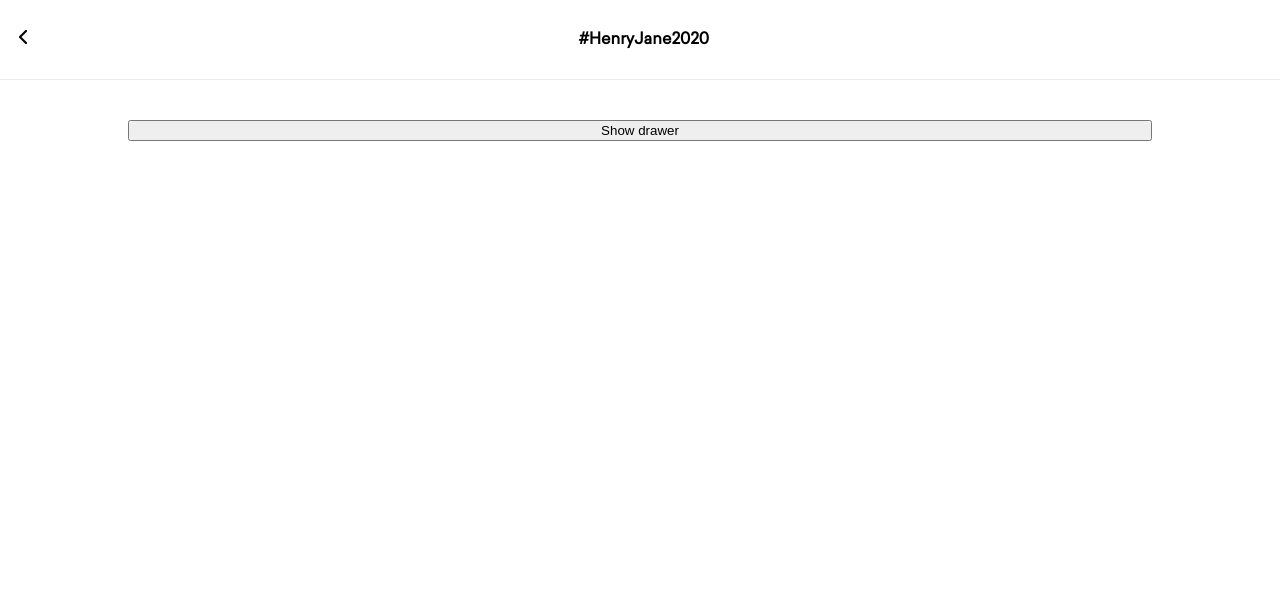
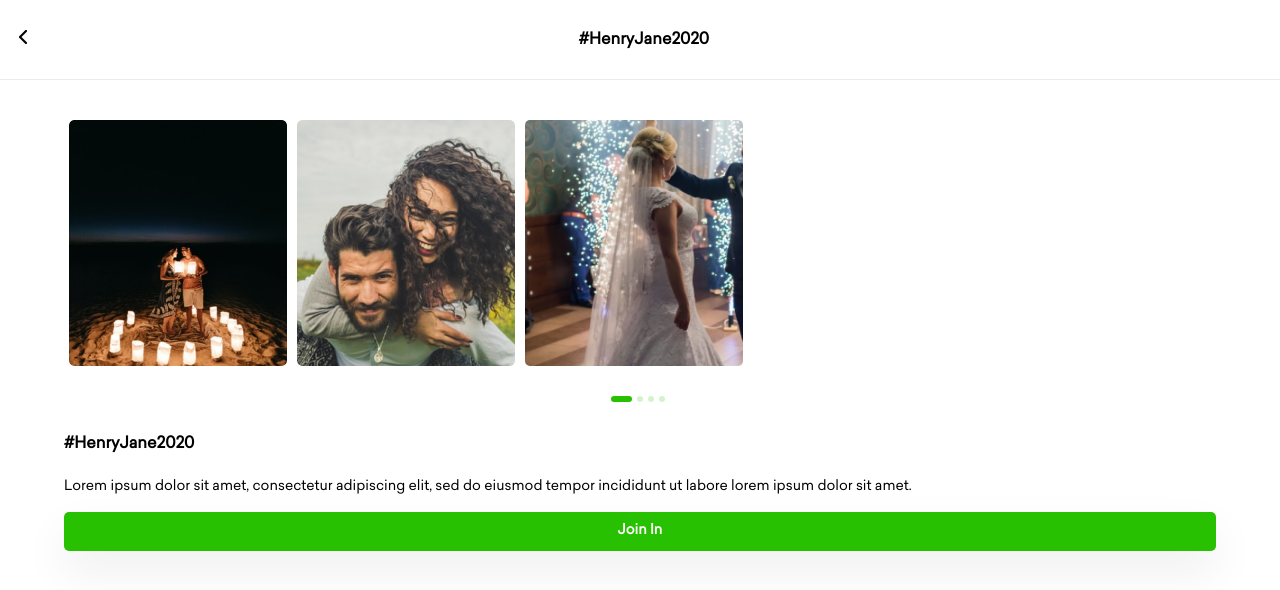
Before and after one commit to chibaba/owan, a React (Create React App) app: page / in a window 1280 px wide. Shown: the top 590 px of the page. Built offline with nearby package versions, Linux system fonts and the light colour scheme.

Commit message:
add event description view

```diff
--- a/src/Pages/Home/index.jsx
+++ b/src/Pages/Home/index.jsx
@@ -1,23 +1,54 @@
 import React from 'react';
+import Styled from 'styled-components';
 import Layout from '../../Commons/Layout';
 import Drawer from '../../Commons/Drawer';
 import { useAppContext } from '../../Context/AppContext';
+import EventsCarousel from '../../Components/EventsCarousel';
+import Button from '../../Commons/Button';
 
-function Home() {
-  const { showDrawer, handleDrawerState } = useAppContext();
-
-  function toggleDrawer() {
-    handleDrawerState();
-  }
+function Home({ events }) {
+  const { showDrawer } = useAppContext();
 
   return (
     <>
       {showDrawer ? <Drawer drawerPosition="right"></Drawer> : null}
-      <Layout>
-        <button onClick={toggleDrawer}>Show drawer</button>
+      <Layout fullWidth={true}>
+        <EventsCarousel data={events} />
+        <EventDescriptionWrapper>
+          <EventDescription>
+            <h4>#HenryJane2020</h4>
+            <p>
+              Lorem ipsum dolor sit amet, consectetur adipiscing elit, sed do
+              eiusmod tempor incididunt ut labore lorem ipsum dolor sit amet.
+            </p>
+            <Button text="Join In" />
+          </EventDescription>
+        </EventDescriptionWrapper>
       </Layout>
     </>
   );
 }
 
+const EventDescriptionWrapper = Styled.section`
+  width: 100%;
+  background: #fff;
+`;
+
+const EventDescription = Styled.article`
+  width: 90%;
+  margin: auto;
+  p {
+    font-size: 14px;
+    line-height: 1.5;
+  }
+`;
+
+Home.defaultProps = {
+  events: [
+    { id: 1, title: '#HenryJane2020', image: '/assets/images/couple1.png' },
+    { id: 2, title: '#JohnJaneDoe2090', image: '/assets/images/couple2.png' },
+    { id: 3, title: '#SimTol2021', image: '/assets/images/couple3.png' },
+  ],
+};
+
 export default Home;
```
